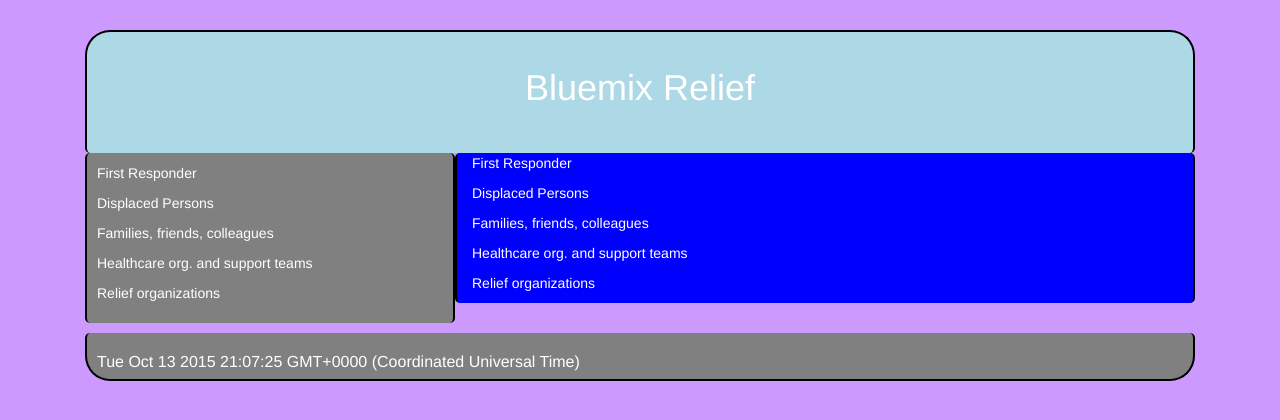
After one commit to Alanajh/Sites, a PHP site: page /Apps/Bluemix/index.html in a window 1280 px wide. The commit adds this page. Shown: the top 420 px of the page. Run offline with PHP 8.4, Linux system fonts and the light colour scheme; some libraries are stand-ins or nearby versions.

Commit message:
Bluemix
Began my project for the Bluemix virtual hack.

```diff
--- /dev/null
+++ b/Apps/Bluemix/bluemix.css
@@ -0,0 +1,71 @@
+
+
+a:link{
+	color:white;
+}
+a:visited{
+	color: white;
+}
+a:hover{
+	color: lightblue;
+}
+a:active{
+	color: blue;
+}
+body{
+	background: #cc99ff !important; /* over-write default bootstrap */
+}
+.container{
+	margin: 0 auto;
+	padding-top: 30px;
+	width: 100%;
+}
+#dt{
+	border-radius: 5px 5px 25px 25px;
+	border-bottom: 2px solid black;
+	border-left: 2px solid black;
+	border-right: 2px solid black;
+	background-color: gray;
+	color: white;
+	padding-bottom: 8px;
+	padding-left: 10px;
+	padding-top:20px;
+	font-size:16px; /* made large for the visually impared */
+}
+#foot{
+
+}
+#frh2{
+	background-color: lightblue;
+	border-radius: 25px 25px 5px 5px;
+	border-left: 2px solid black;
+	border-right: 2px solid black;
+	border-top: 2px solid black;
+	color: white;
+	font-size: 36px;
+	padding: 30px;
+}
+#apptitle{
+	text-align: center;
+}
+#header{
+
+}
+#middle{
+
+}
+#sr1{
+	background-color: gray;
+	border-radius: 5px 5px 5px 5px;
+	border-left: 2px solid black;
+	border-right: 2px solid black;
+	color: white;
+	padding: 10px;
+}
+#sr2{
+	background-color: blue;
+	border-radius: 5px 5px 5px 5px;
+	border-left: 2px solid black;
+	border-right: 2px solid black;
+	color: white;
+}
--- /dev/null
+++ b/Apps/Bluemix/index.html
@@ -0,0 +1,67 @@
+<!DOCTYPE html>
+<html lang="en">
+<html>
+	<head>
+		<title></title>
+
+		<!-- CSS -->
+		<link rel="stylesheet" type="text/css" href="bluemix.css">
+
+		<!-- Latest compiled and minified CSS -->
+		<link rel="stylesheet" href="http://maxcdn.bootstrapcdn.com/bootstrap/3.3.5/css/bootstrap.min.css">
+
+		<!-- jQuery library -->
+		<script src="https://ajax.googleapis.com/ajax/libs/jquery/1.11.3/jquery.min.js"></script>
+
+		<!-- Latest compiled JavaScript -->
+		<script src="http://maxcdn.bootstrapcdn.com/bootstrap/3.3.5/js/bootstrap.min.js"></script>
+
+		<meta charset="utf-8">
+		<meta name="viewport" content="width=device-width, initial-scale=1">
+	</head>
+	<body>
+		<div class="container">
+			<div class="col-sm-12" id="header">
+				<div class="firstRow">
+				  <div class="col-sm-12" id="frh2">
+					<p id="apptitle">Bluemix Relief  </p>
+					</div>
+				</div>
+				<!-- end of firstRow -->
+			</div>
+			<!-- end of "header" -->
+			<div class="col-sm-12" id="middle">
+				<div class="secondRow">
+				  <div class="col-sm-4" id="sr1">
+					<p><a href=""> First Responder </a></p>
+					<p><a href=""> Displaced Persons </a></p>
+					<p><a href=""> Families, friends, colleagues </a></p>
+					<p><a href=""> Healthcare org. and support teams </a></p>
+					<p><a href=""> Relief organizations </a></p>
+				  </div>
+				  <div class="col-sm-8" id="sr2">
+					<p><a href=""> First Responder </a></p>
+					<p><a href=""> Displaced Persons </a></p>
+					<p><a href=""> Families, friends, colleagues </a></p>
+					<p><a href=""> Healthcare org. and support teams </a></p>
+					<p><a href=""> Relief organizations </a></p>
+				  </div>
+				</div>
+				<!-- end of secondRow -->
+			</div>
+			<!-- end of "middle" -->
+			<div id="foot">
+				<div class="col-sm-12" id="thirdRow">
+					<h4  id="dt" > --- </h4>
+				  </div>
+				</div>
+				<!-- end of thirdRow -->
+			</div>
+			<!-- end of "foot" -->
+		</div>
+		<!-- end of class="container" -->
+		<script>
+			document.getElementById("dt").innerHTML = Date();
+		</script>
+	</body>
+</html>
--- a/Apps/CatchUP.html
+++ b/Apps/CatchUP.html
@@ -31,6 +31,7 @@
 		</div>
 
 		<div id="rotator">
+		<form>
 				<img src="Number-1-icon.png" alt="one" width="110" height="110" >
 				<img src="Number-2-icon.png" alt="two" width="110" height="110">
 				<img src="Number-3-icon.png" alt="three" width="110" height="110">
@@ -41,6 +42,11 @@
 				<img src="Number-8-icon.png" alt="eight" width="110" height="110">
 				<img src="Number-9-icon.png" alt="nine" width="110" height="110">
 				<img src="Number-0-icon.png" alt="zero" width="110" height="110">
+
+				         <input type="button" value="Start" onclick="moveLeft();" />
+						<input type="button" value="Stop" onclick="stop();" />
+				<
+				</form>
 			</div>
 		<div id="div1" class="floor"></div><br><br><br><br><br><br>
 		<div id="div2" class="floor"></div><br><br><br><br><br><br>
--- a/Apps/catchup.css
+++ b/Apps/catchup.css
@@ -41,6 +41,7 @@
 	font-size: 44px;
 	}
 #startBtn{
+	align: right;
 	margin: auto;
 	width: 100%;
 	padding: 10px;
--- a/Apps/main.js
+++ b/Apps/main.js
@@ -1,5 +1,5 @@
 function rotateBanners(elem) {
-    var active = $(elem+" img.active");
+    var active = $(elem +" img.active");
     var next = active.next();
     if (next.length == 0)
     next = $(elem+" img:first");
--- a/Art Gallery/index.php
+++ b/Art Gallery/index.php
@@ -8,7 +8,7 @@
 		<script src="https://ajax.googleapis.com/ajax/libs/jquery/1.11.3/jquery.min.js"></script>
 	</head>
 
-	<body>
+	<body onclick="showCoords(event)">
 	<!-- MAIN BAR WITH LOGO -->
 		<div id="menu">
 			<h3>galleria d'arte Renissance</h3>
@@ -44,6 +44,7 @@
 				});
 			});
 		});
+
 	</script>
 	<script>
 		$(document).ready(function(){
```
Also changed, not shown: Apps/Bluemix/firstaidcross.png (added).
